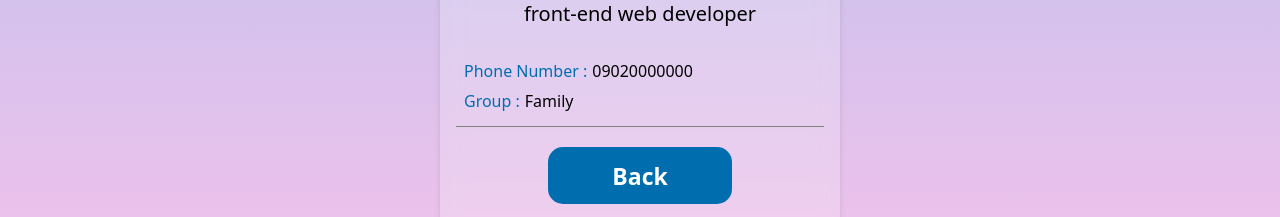
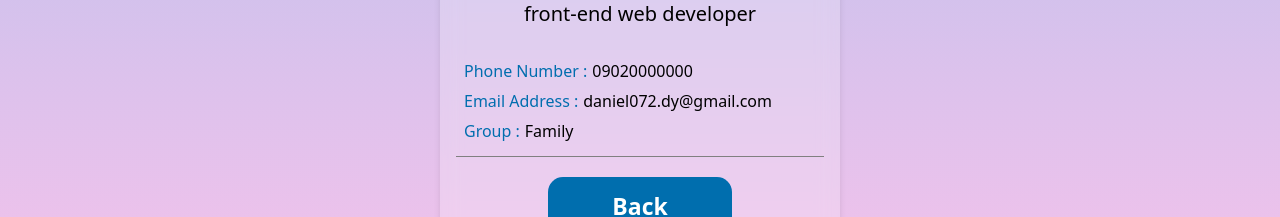
Before and after one commit to Deviel-Y/ContactManager, a React (Vite) app in the folder Contact-Manager/: page /contacts/contactInfo/1 in a window 1280 px wide. Shown: the part 433-650 px from the top of the page. Built offline with nearby package versions, Linux system fonts and the light colour scheme; data requests are answered from the project's data file.

Commit message:
Showed email address in ContactInfo Component

```diff
--- a/Contact-Manager/src/pages/ContactInfo.tsx
+++ b/Contact-Manager/src/pages/ContactInfo.tsx
@@ -31,6 +31,14 @@ const ContactInfo = () => {
               {contact?.mobile}
             </li>
           )}
+          {contact?.email && (
+            <li className={styles.contactInfoItem}>
+              <span className={styles.contactInfoItemSpan}>
+                Email Address :
+              </span>
+              {contact.email}
+            </li>
+          )}
           {contact?.group && (
             <li className={styles.contactInfoItem}>
               <span className={styles.contactInfoItemSpan}>Group :</span>
```
